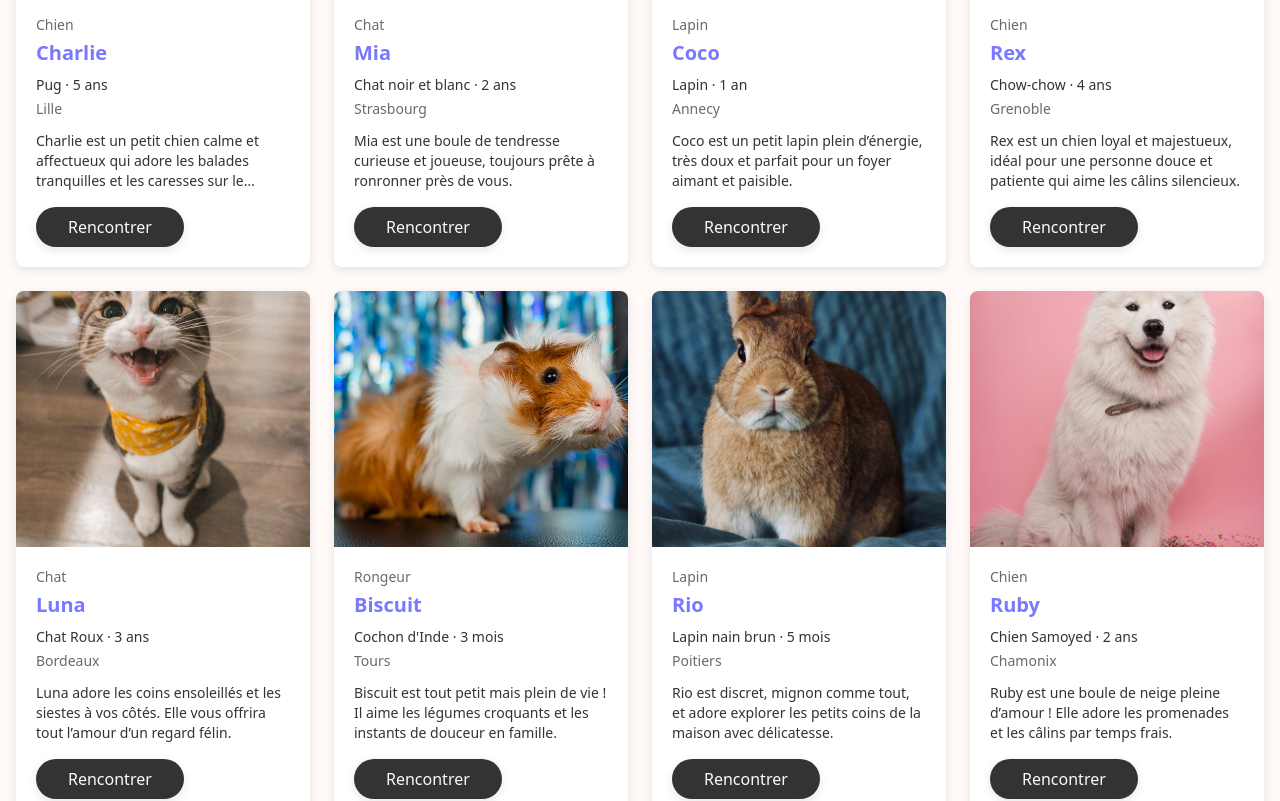
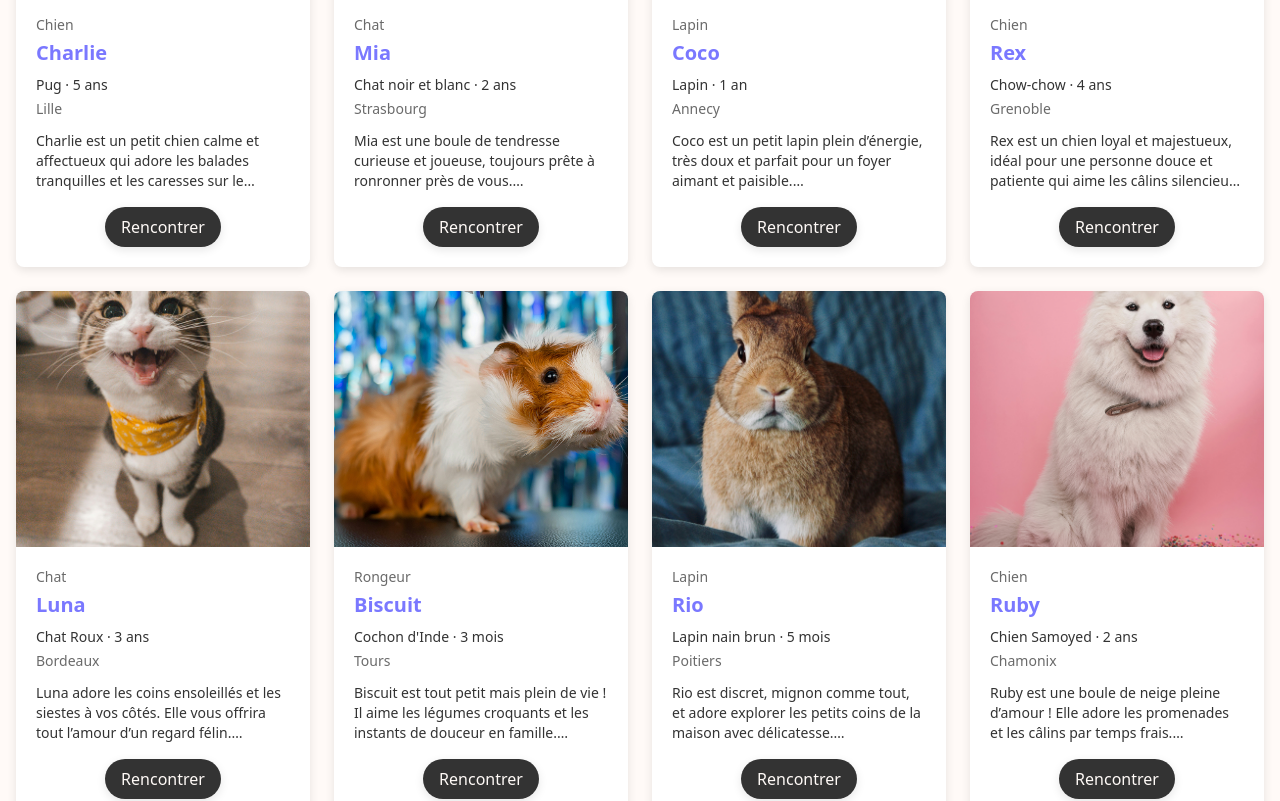
Before and after one commit to antoineb07/adaopte, a React (Vite) app: page /research in a window 1280 px wide. Shown: the part 760-1561 px from the top of the page. Built offline with nearby package versions, Linux system fonts and the light colour scheme.

Commit message:
feat AnimalCard description format

```diff
--- a/src/components/AnimalCard.tsx
+++ b/src/components/AnimalCard.tsx
@@ -8,6 +8,15 @@ type AnimalCardProps = {
 export default function AnimalCard({ animal }: AnimalCardProps) {
   const handleClick = () => {
     console.log(`${animal.name} - ${animal.breed}`);
+  };
+
+  // Fonction pour formater la description sur 3 lignes
+  const formatDescription = (text: string): string => {
+    const lines = text.split("\n");
+    while (lines.length < 3) {
+      lines.push("\u00A0");
+    }
+    return lines.slice(0, 3).join("\n");
   };
 
   return (
@@ -22,22 +31,21 @@ export default function AnimalCard({ animal }: AnimalCardProps) {
       <div className="p-5">
         <div className="text-sm text-deep-grey mb-1">{animal.type}</div>
         <h3 className="text-xl font-bold text-accent mb-2">{animal.name}</h3>
-        <p className="text-sm text-dark mb-1">
-          {animal.breed} · {animal.age}
+        <p className="text-sm text-dark mb-1">{animal.breed} · {animal.age}</p>
+        <p className="text-sm text-deep-grey mb-3">{animal.city}</p>
+        <p className="text-sm text-dark mb-4 whitespace-pre-line line-clamp-3">
+          {formatDescription(animal.description)}
         </p>
-        <p className="text-sm text-deep-grey mb-3">{animal.city}</p>
-        <p className="text-sm text-dark mb-4 line-clamp-3">
-          {animal.description}
-        </p>
+        <div className="flex justify-center">
           <Button
             onClick={handleClick}
             variant="primary"
             size="md"
-          className="w-auto px-8"
           >
             Rencontrer
           </Button>
         </div>
       </div>
+    </div>
   );
 }
```
Lines whose indentation alone changed are shown as unchanged.
